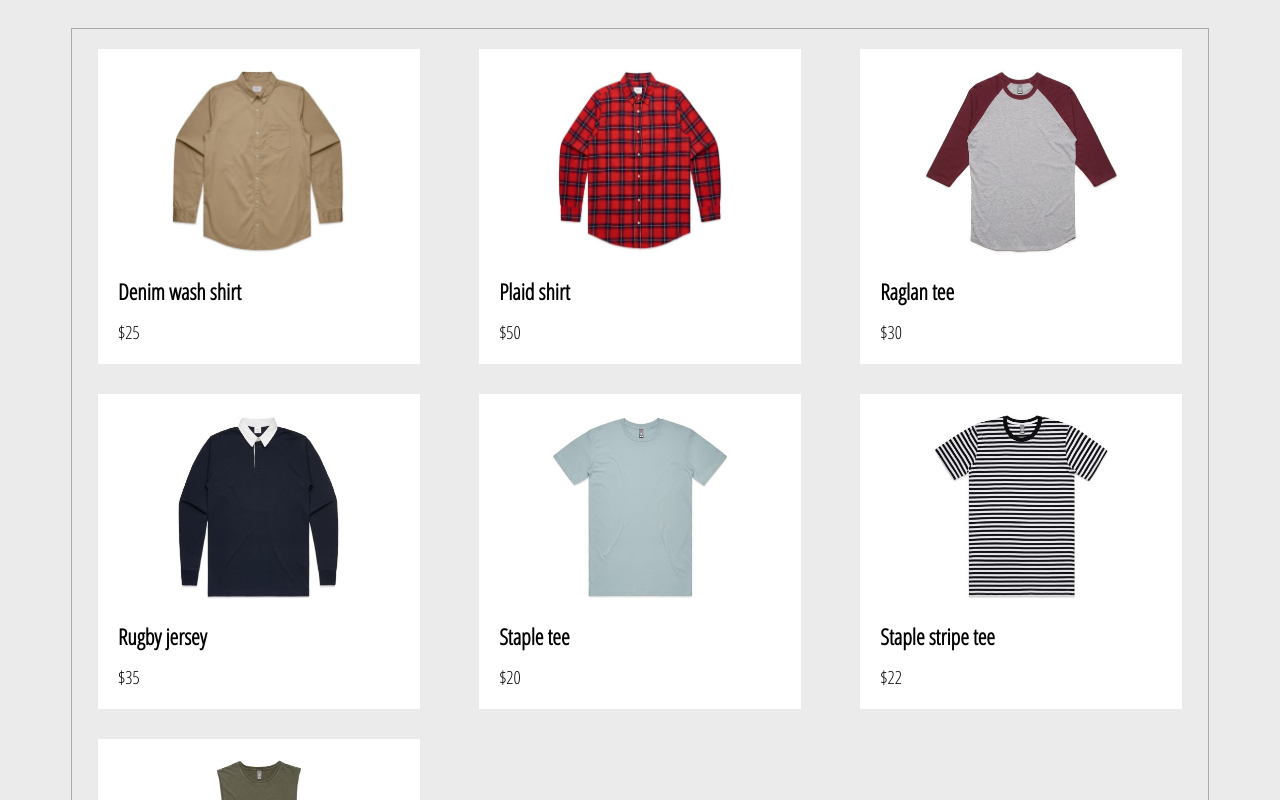
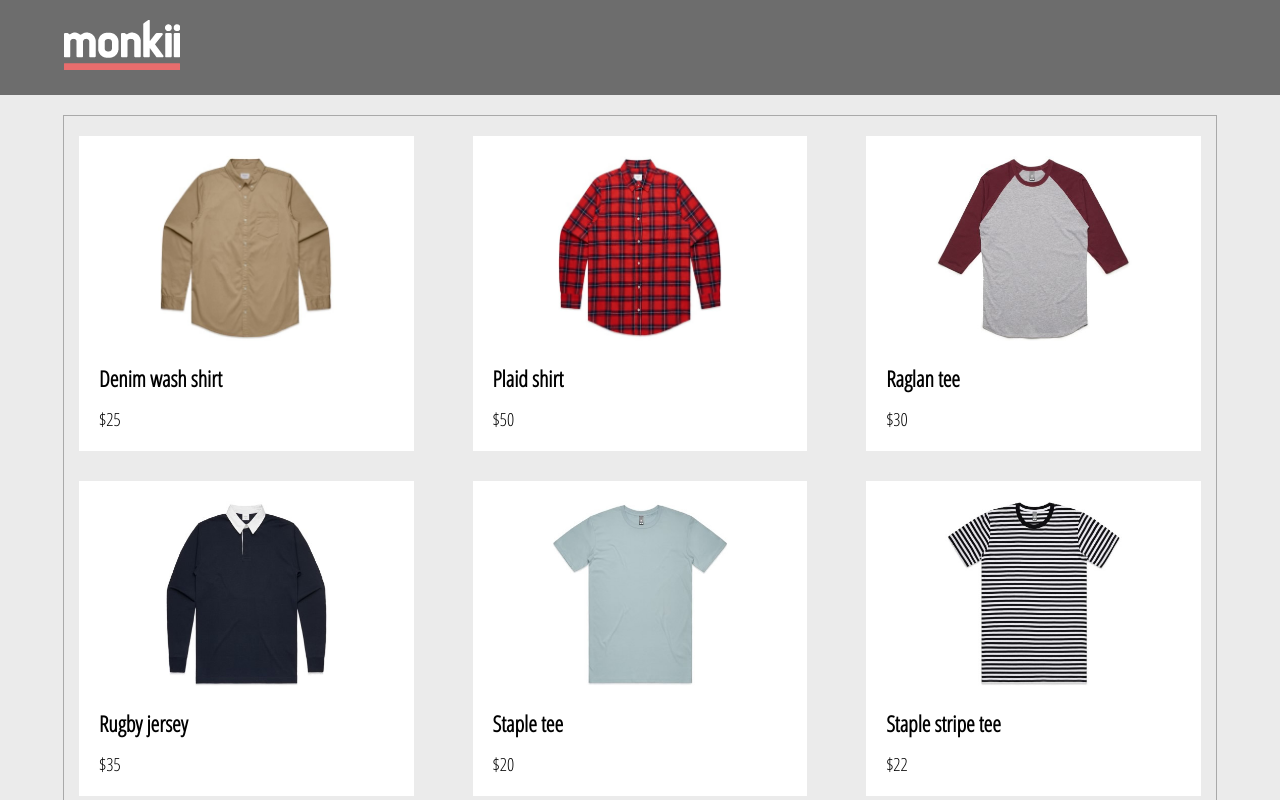
Before and after one commit to rebisha/Product-Sort, a React app: page / in a window 1280 px wide. Shown: the top 800 px of the page. Built offline with nearby package versions, Linux system fonts and the light colour scheme.

Commit message:
adding the header component

```diff
--- a/src/App.js
+++ b/src/App.js
@@ -1,13 +1,17 @@
 import React from "react";
 // components
+import Header from "./Components/Header/Header";
 import ProductCardCollection from "./Components/Product-Card-Collection/ProductCardCollection";
 
 import styles from "./app.scss";
 
 const App = () => {
   return (
-    <div className={styles.homepage}>
-      <ProductCardCollection />
+    <div>
+      <Header />
+      <div className={styles.homepage}>
+        <ProductCardCollection />
+      </div>
     </div>
   );
 };
--- /dev/null
+++ b/src/Components/Header/Header.js
@@ -0,0 +1,16 @@
+import React from "react";
+import Logo from "../../assets/images/monkii-logo.png";
+
+import styles from "./header.scss";
+
+const Header = () => {
+  return (
+    <div className={styles.header}>
+      <a href="https://www.monkii.com.au/" target="_blank" rel="noreferrer">
+        <img src={Logo} alt="logo" />
+      </a>
+    </div>
+  );
+};
+
+export default Header;
--- /dev/null
+++ b/src/Components/Header/header.scss
@@ -0,0 +1,7 @@
+@import "../../assets/styles/variables";
+@import "../../assets/styles/functions";
+
+.header {
+  background-color: $dark-grey;
+  padding: units(20px 64px);
+}
--- a/src/Components/Product-Card-Collection/productCardCollection.scss
+++ b/src/Components/Product-Card-Collection/productCardCollection.scss
@@ -4,7 +4,7 @@
 .productCollectionWrapper {
   display: flex;
   flex-flow: row wrap;
-  padding: units(10px 16px);
+  padding: units(10px 0);
   border: 1px solid $grey;
   justify-content: space-between;
   width: 100%;
--- a/src/Components/Product-Card/productCard.scss
+++ b/src/Components/Product-Card/productCard.scss
@@ -8,7 +8,7 @@
     display: flex;
     flex: 1 0 calc(27.333% - 20px);
     flex-direction: column;
-    margin: units(10px 10px 20px);
+    margin: units(10px 15px 20px);
     max-width: calc(27.333% - 20px);
     padding: units(20px);
   }
--- a/src/app.scss
+++ b/src/app.scss
@@ -6,9 +6,13 @@ html {
   font-family: $font-family;
 }
 
+body {
+  margin: units(0);
+}
+
 .homepage {
   align-items: center;
   display: flex;
   flex-direction: column;
-  padding: units(20px 80px);
+  padding: units(20px 64px);
 }
--- a/src/assets/styles/variables/_colors.scss
+++ b/src/assets/styles/variables/_colors.scss
@@ -1,5 +1,5 @@
 $white: #fff;
 $black: #000;
 $grey: #a9a9a9;
-$dark-grey: #4a4a4a;
+$dark-grey: #6d6d6d;
 $light-grey: #d3d3d373;
```
Also changed, not shown: src/assets/images/monkii-logo.png (added).
